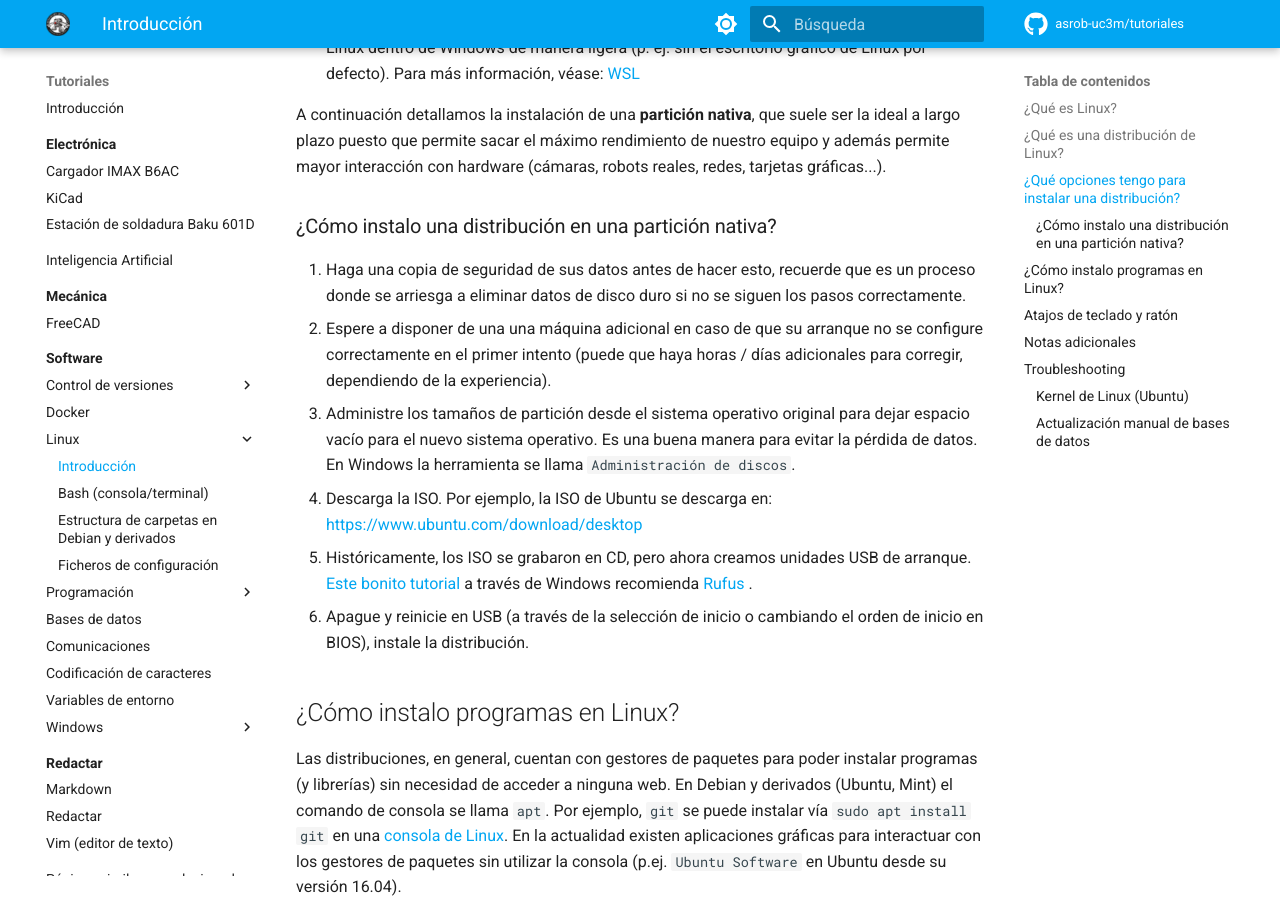
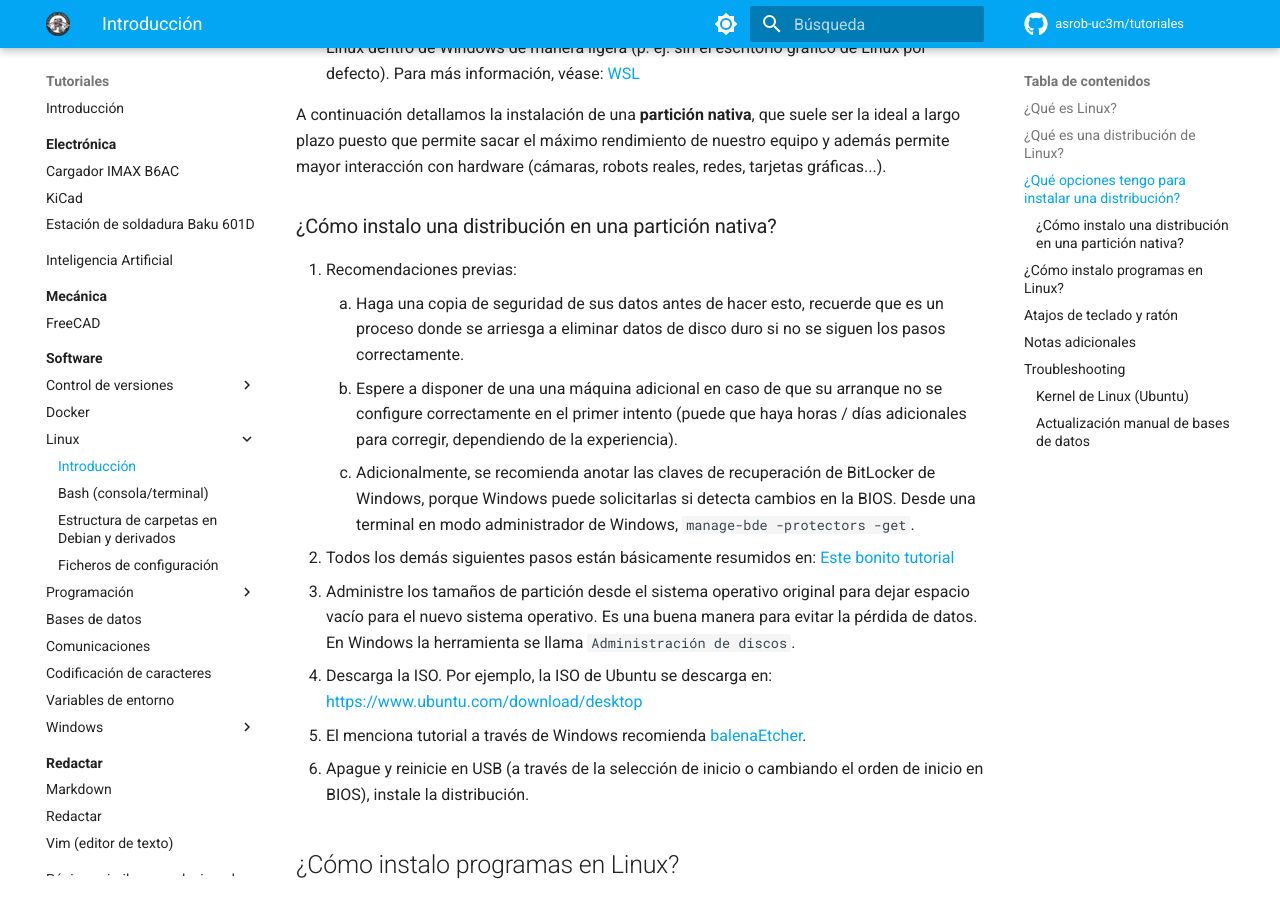
Before and after one commit to asrob-uc3m/tutoriales, an MkDocs documentation site: the page built from docs/software/linux/introduction.md, in a window 1280 px wide and 900 px high, scrolled down 1286 px. Built offline with MkDocs 1.6.1 and Material for MkDocs 9.7.7, drawn with Linux system fonts in a browser that asks for light colours; comment, search, counter and statistics services are not loaded.

Commit message:
update: distribución en una partición nativa

```diff
--- a/docs/software/linux/introduction.md
+++ b/docs/software/linux/introduction.md
@@ -24,11 +24,14 @@ A continuación detallamos la instalación de una **partición nativa**, que sue
 
 ### ¿Cómo instalo una distribución en una partición nativa?
 
-1. Haga una copia de seguridad de sus datos antes de hacer esto, recuerde que es un proceso donde se arriesga a eliminar datos de disco duro si no se siguen los pasos correctamente.
-1. Espere a disponer de una una máquina adicional en caso de que su arranque no se configure correctamente en el primer intento (puede que haya horas / días adicionales para corregir, dependiendo de la experiencia).
+1. Recomendaciones previas:
+    1. Haga una copia de seguridad de sus datos antes de hacer esto, recuerde que es un proceso donde se arriesga a eliminar datos de disco duro si no se siguen los pasos correctamente.
+    1. Espere a disponer de una una máquina adicional en caso de que su arranque no se configure correctamente en el primer intento (puede que haya horas / días adicionales para corregir, dependiendo de la experiencia).
+    1. Adicionalmente, se recomienda anotar las claves de recuperación de BitLocker de Windows, porque Windows puede solicitarlas si detecta cambios en la BIOS. Desde una terminal en modo administrador de Windows, `manage-bde -protectors -get`.
+1. Todos los demás siguientes pasos están básicamente resumidos en: [Este bonito tutorial](https://ubuntu.com/tutorials/install-ubuntu-desktop)
 1. Administre los tamaños de partición desde el sistema operativo original para dejar espacio vacío para el nuevo sistema operativo. Es una buena manera para evitar la pérdida de datos. En Windows la herramienta se llama `Administración de discos`.
 1. Descarga la ISO. Por ejemplo, la ISO de Ubuntu se descarga en: <https://www.ubuntu.com/download/desktop>
-1. Históricamente, los ISO se grabaron en CD, pero ahora creamos unidades USB de arranque. [Este bonito tutorial](https://tutorials.ubuntu.com/tutorial/tutorial-create-a-usb-stick-on-windows) a través de Windows recomienda [Rufus](http://rufus.akeo.ie/) .
+1. El menciona tutorial a través de Windows recomienda [balenaEtcher](https://etcher.balena.io/).
 1. Apague y reinicie en USB (a través de la selección de inicio o cambiando el orden de inicio en BIOS), instale la distribución.
 
 ## ¿Cómo instalo programas en Linux?
```
